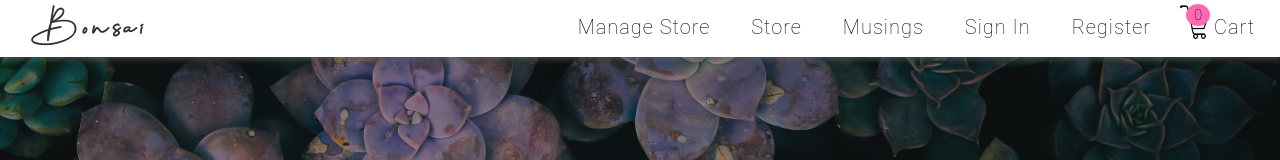
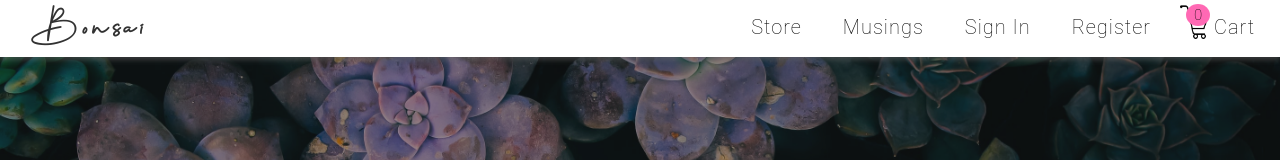
Before and after one commit to spencej4/bonsai, a React (Create React App) app: page / in a window 1280 px wide. Shown: the top 160 px of the page. Built offline with nearby package versions, Linux system fonts and the light colour scheme.

Commit message:
reverts app.js back to hide admin console whilst admin not logged

```diff
--- a/src/App.js
+++ b/src/App.js
@@ -476,11 +476,10 @@ class App extends Component {
 
   onShippingFormSubmit(event) {
     event.preventDefault();
-    console.log('shipping form success')
+    // console.log('shipping form success')
   }
 
   onSuccessfullPayment() {
-    console.log('successful payment seen by app.js')
     this.setState({
       new_payment_success: true
     })
@@ -508,7 +507,7 @@ class App extends Component {
     }).then(function(response){
       // could not add shipping info
       if (response.status !== 200) {
-        alert('problem adding new product');
+        // alert('problem posting form');
         return response.json();
       } else {
         // successfull shipping info
@@ -516,9 +515,6 @@ class App extends Component {
       }
     })
     .then(function(data){
-      console.log('Successfully saved shipping information!')
-      console.log(`Order Confirmation ID #: ${data}`);
-
       this.setState({
         new_order_success_confirmation_number: data,
         shipping_email: null,
--- a/src/components/header.js
+++ b/src/components/header.js
@@ -15,13 +15,10 @@ class Header extends Component {
 
                     <div className='headerLinksContainer'>
                         {/* admin is logged in */}
-                        {/* {(this.props.adminLogged) ? (  */}
+                        {(this.props.adminLogged) ? (
                             <li className='headerLinkItem'>
-                                <Link
-                                // to="/manage-store"
-                                className='headerLink'
-                                // activeclassname="active"
-                                        onClick={() => this.props.toggleManageStoreMenu()}>Manage Store
+                                <Link className='headerLink'
+                                      onClick={() => this.props.toggleManageStoreMenu()}>Manage Store
                                 </Link>
                                 {(this.props.manageStoreSubmenuActive) ? (
                                     <div id = 'manageStoreSubmenuContainer'>
@@ -39,7 +36,7 @@ class Header extends Component {
                                     </div>
                                 ) : null}
                             </li>
-                        {/* ) : null } */}
+                         ) : null }
                         <li className='headerLinkItem'>
                             <NavLink to="/store" className='headerLink' activeclassname="active"
                                      onClick={() => this.props.getProducts()}>Store</NavLink>
```
